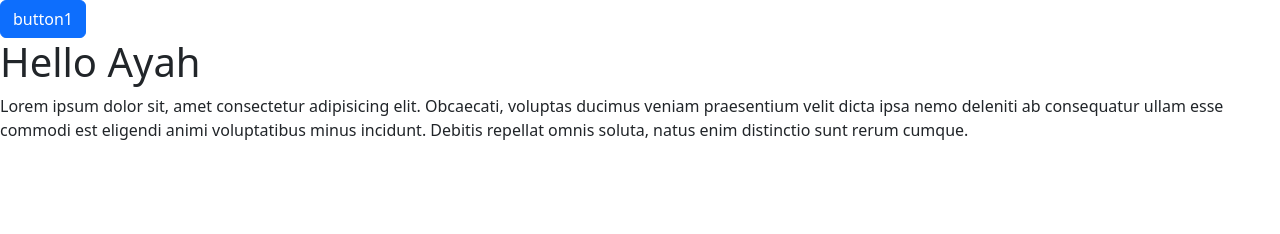
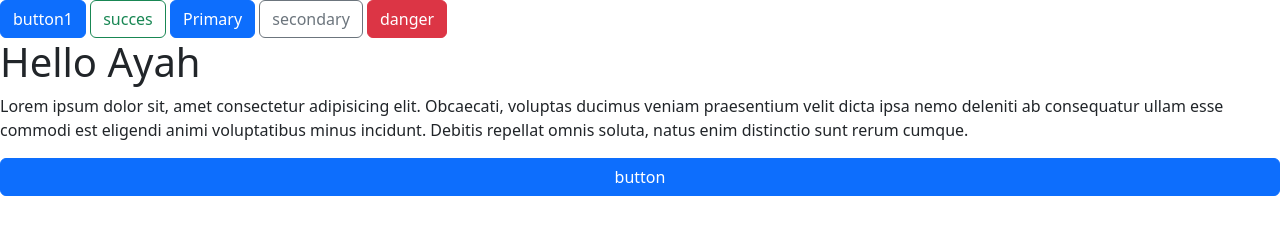
Before and after one commit to wiwinristanto94/Belajar-Bootstrap-codepolitan, a plain HTML site: page index.html in a window 1280 px wide. Drawn offline with nearby package versions, Linux system fonts and the light colour scheme.

Commit message:
day 2 part 1
lanjut hari kedua belajar bootstrap

```diff
--- a/index.html
+++ b/index.html
@@ -9,9 +9,18 @@
 </head>
 <body>
     <button class="btn btn-primary">button1</button>
+    <button class="btn btn-outline-success">succes</button>
+    <button type="button" class="btn btn-primary">Primary</button>
+    <button type="button" class="btn btn-outline-secondary ">secondary </button>
+    <button type="button" class="btn btn-danger  ">danger </button>
+
     <h1>Hello Ayah</h1>
     <p>Lorem ipsum dolor sit, amet consectetur adipisicing elit. Obcaecati, voluptas ducimus veniam praesentium velit dicta ipsa nemo deleniti ab consequatur ullam esse commodi est eligendi animi voluptatibus minus incidunt. Debitis repellat omnis soluta, natus enim distinctio sunt rerum cumque.
     </p>
+
+    <div class="d-grid ">
+        <button type="button" class="btn btn-primary">button</button>
+    </div>
 </body>
 <script src="https://cdn.jsdelivr.net/npm/@popperjs/core@2.11.8/dist/umd/popper.min.js"></script>
 <script src="https://cdn.jsdelivr.net/npm/bootstrap@5.3.3/dist/js/bootstrap.min.js"></script>
```
